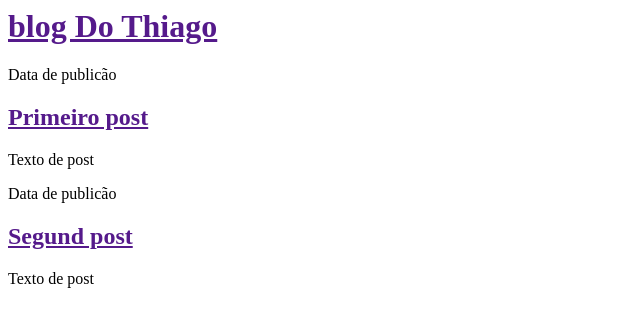
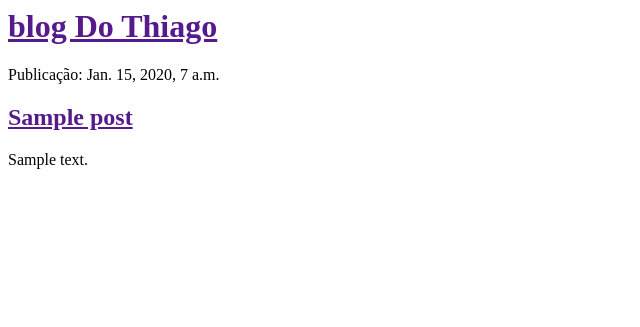
Before and after one commit to ThiiagoArcanjo/blogDoThiago, a Django app: page / in a window 1280 px wide. Shown: the top 327 px of the page, without its empty margins (0-640 px from the left). Run offline with Django 3.2, Linux system fonts and the light colour scheme; tables that the repository leaves empty hold one stand-in row (values such as "Sample post").

Commit message:
Listando postagens

```diff
--- a/blog/templates/blog/lista_post.html
+++ b/blog/templates/blog/lista_post.html
@@ -6,17 +6,15 @@
         <div>
             <h1><a href="">blog Do Thiago</a></h1>
         </div>
-        <div>
-            <p>Data de publicão</p>
-            <h2><a href="">Primeiro post</a></h2>
-            <p>Texto de post</p>
-        </div>
 
-        <div>
-            <p>Data de publicão</p>
-            <h2><a href="">Segund post</a></h2>
-            <p>Texto de post</p>
-        </div>
+        {% for post in posts %}
+            <div>
+                <p>Publicação: {{ post.data_de_publicacao }}</p>
+                <h2><a href="">{{ post.titulo }}</a></h2>
+                <p>{{ post.texto|linebreaksbr }}</p>
+            </div>
+        {% endfor %}
+
 
     </body>
 </html>
```
